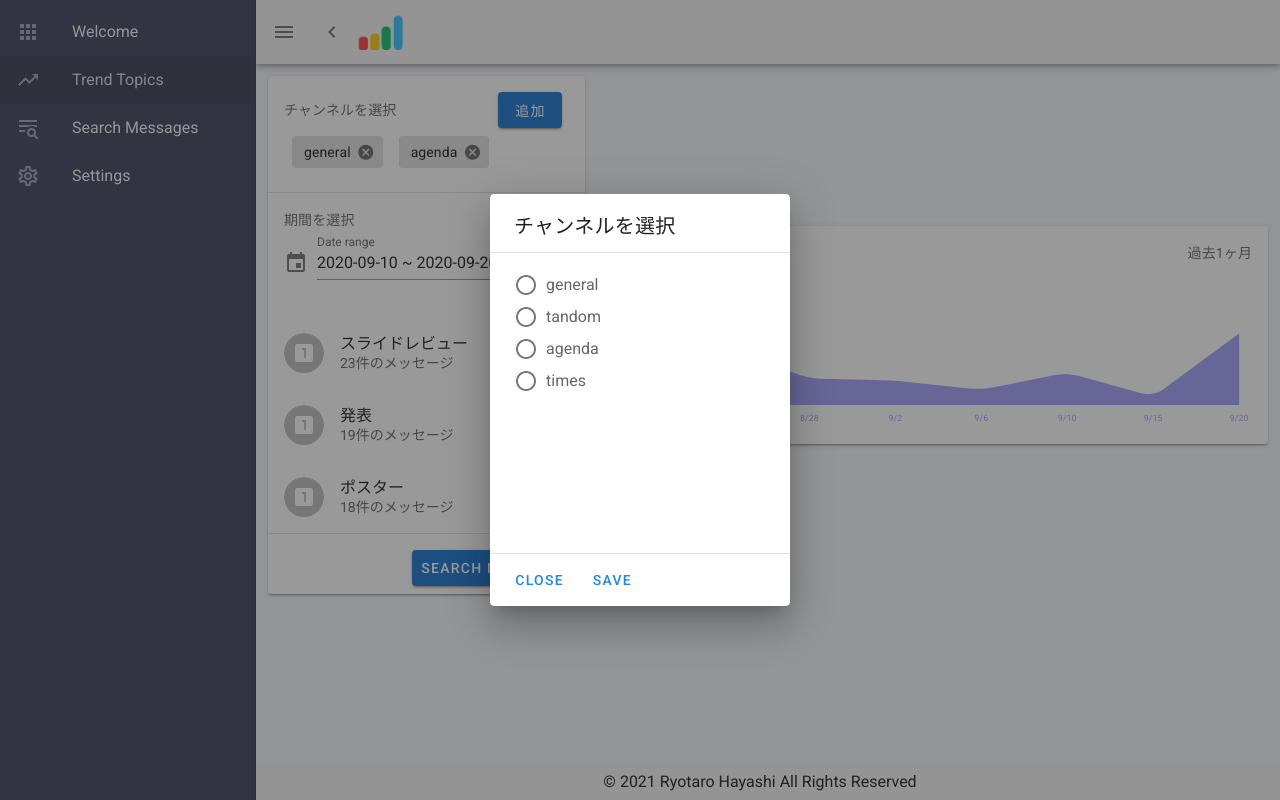
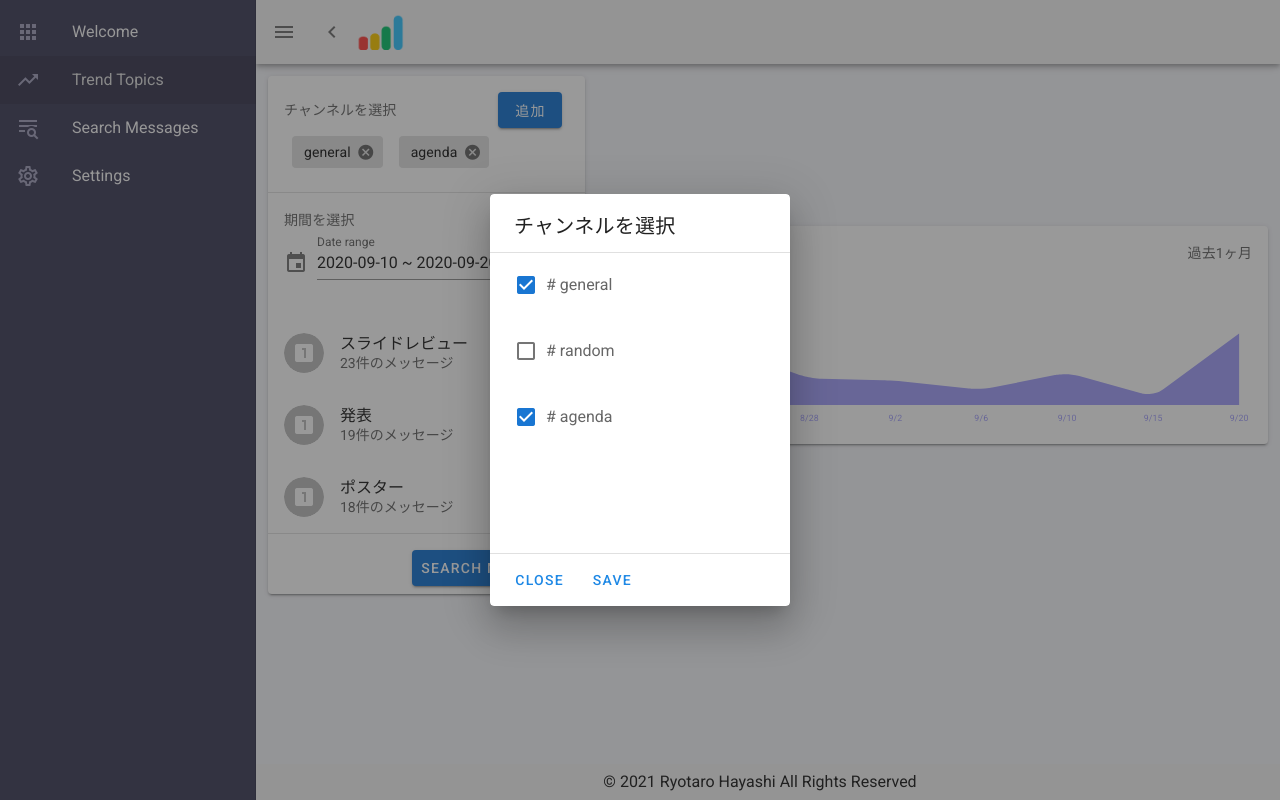
Before and after one commit to Ryotaro-Hayashi/slack-visualization, a Nuxt app in the folder project/: page / in a window 1280 px wide. Both pictures are taken after a click on the button "追加". Built offline with nearby package versions, Linux system fonts and the light colour scheme.

Commit message:
[fix] チャンネルのチップとデータ同期

```diff
--- a/project/src/pages/index.vue
+++ b/project/src/pages/index.vue
@@ -32,27 +32,12 @@
                   <v-card-title>チャンネルを選択</v-card-title>
                   <v-divider></v-divider>
                   <v-card-text style="height: 300px;">
-                    <v-radio-group
-                      v-model="dialogm1"
-                      column
-                    >
-                      <v-radio
-                        label="general"
-                        value="general"
-                      ></v-radio>
-                      <v-radio
-                        label="tandom"
-                        value="random"
-                      ></v-radio>
-                      <v-radio
-                        label="agenda"
-                        value="agenda"
-                      ></v-radio>
-                      <v-radio
-                        label="times"
-                        value="times"
-                      ></v-radio>
-                    </v-radio-group>
+                    <v-checkbox
+                      v-for="chip in chips"
+                      :key="chip.name"
+                      v-model="chip.active"
+                      :label="`# ${chip.name.toString()}`"
+                    ></v-checkbox>
                   </v-card-text>
                   <v-divider></v-divider>
                   <v-card-actions>
```
